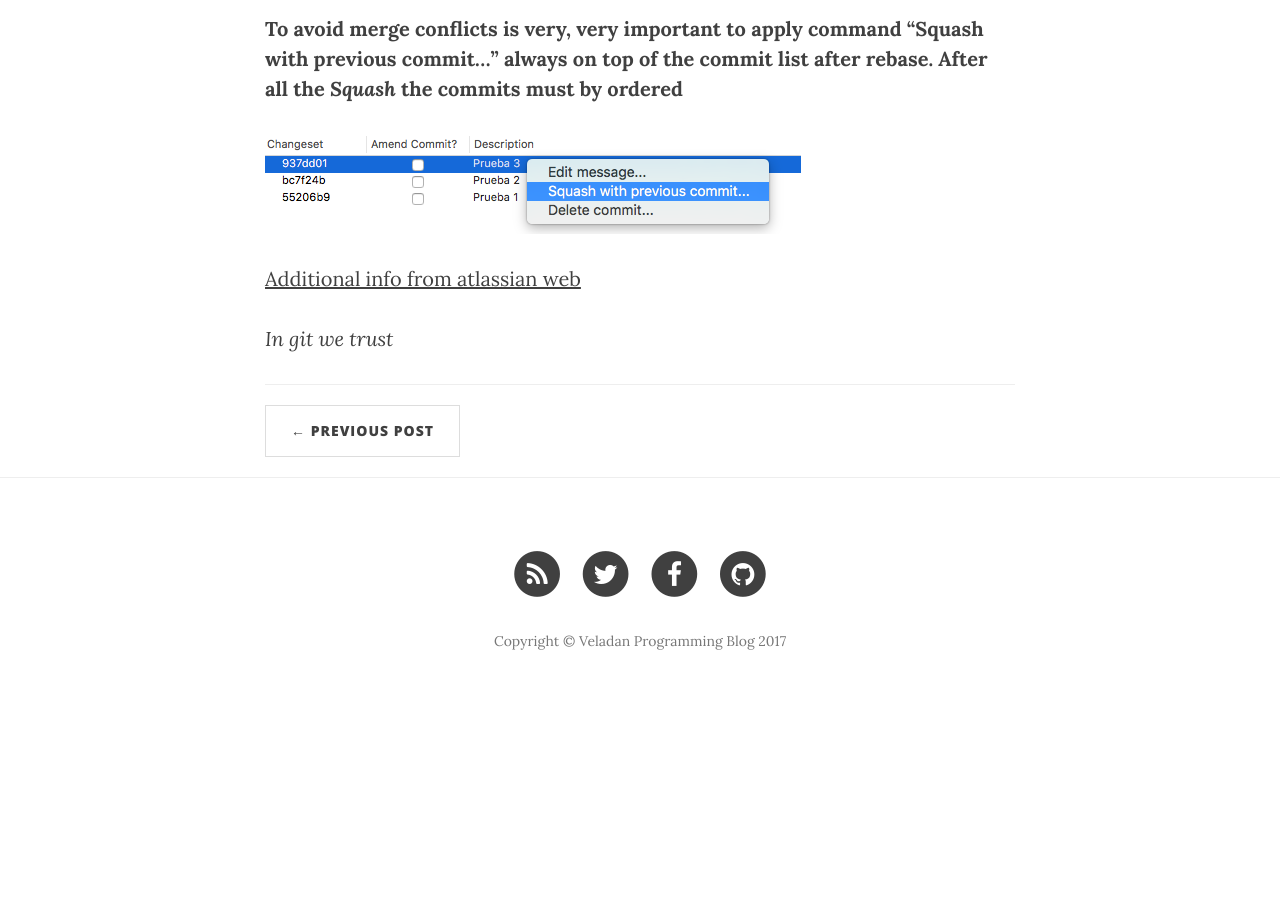
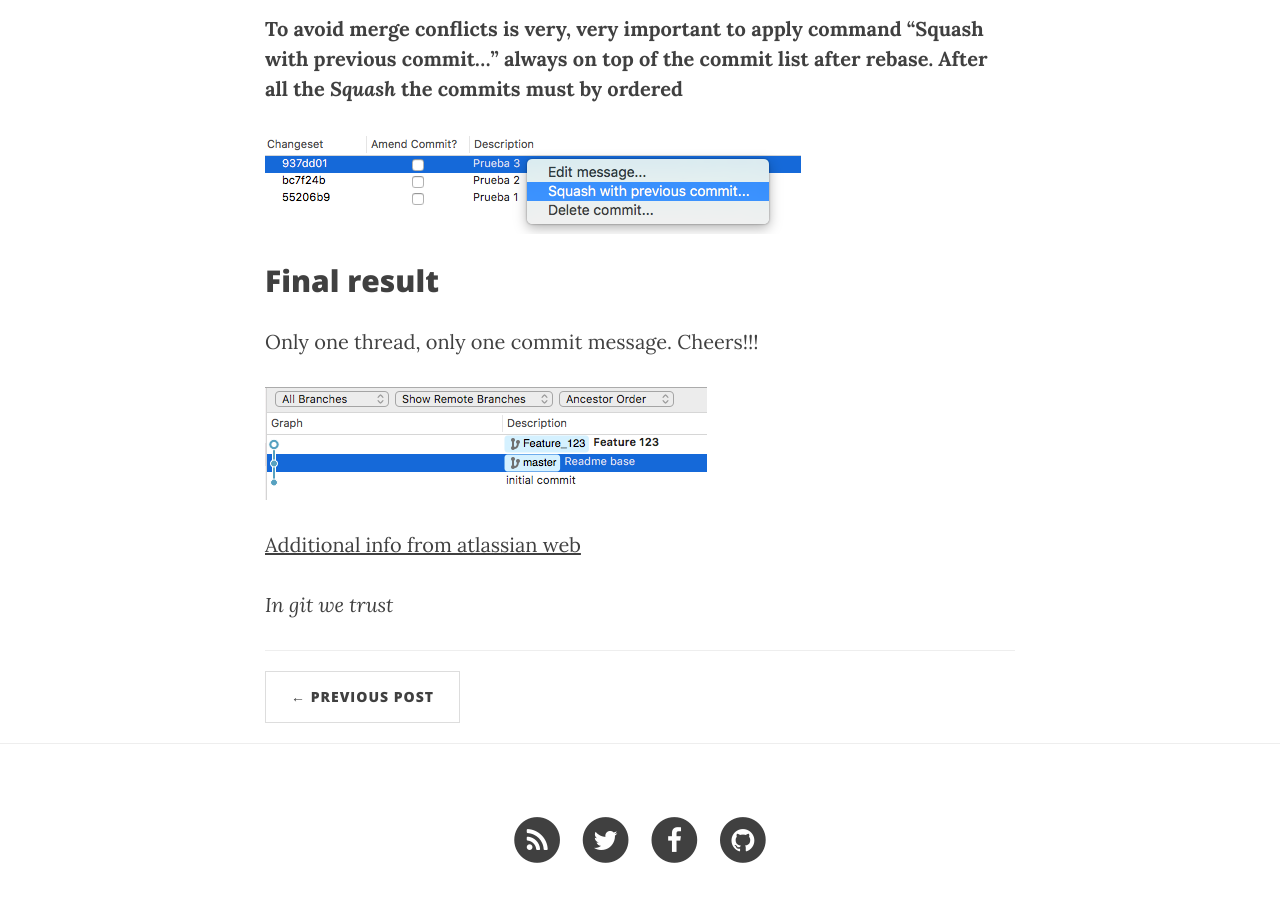
Before and after one commit to madcato/madcato.github.io, a Jekyll site: the page built from _posts/2017-04-19-sourcetree-rebase-interactive.markdown, in a window 1280 px wide and 900 px high, scrolled down 1713 px. Built offline with Jekyll 4.4.1, drawn with Linux system fonts in a browser that asks for light colours; nearby versions of some CDN libraries; before the commit the page ends 2430 px from its top, so only the background shows below that.

Commit message:
Final image

```diff
--- a/_posts/2017-04-19-sourcetree-rebase-interactive.markdown
+++ b/_posts/2017-04-19-sourcetree-rebase-interactive.markdown
@@ -25,6 +25,12 @@ To use this method, first checkout the branch you want to rebase(the secondary b
 
 ![squash]({{ site.url}}/assets/squash.png)
 
+## Final result
+
+Only one thread, only one commit message. Cheers!!!
+
+![final]({{ site.url}}/assets/final.png)
+
 [Additional info from atlassian web](https://www.atlassian.com/blog/sourcetree/interactive-rebase-sourcetree)
 
 *In git we trust*
```
Also changed, not shown: assets/final.png (added).
